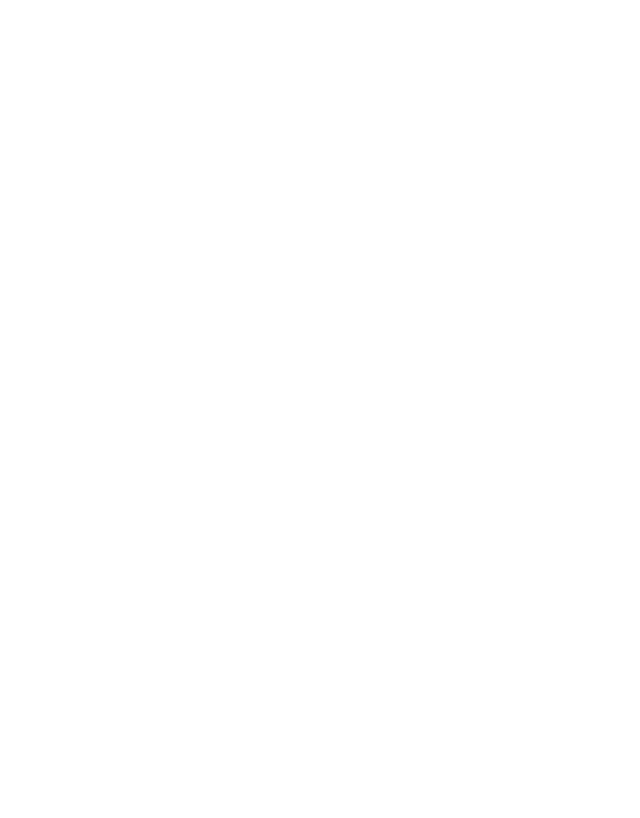
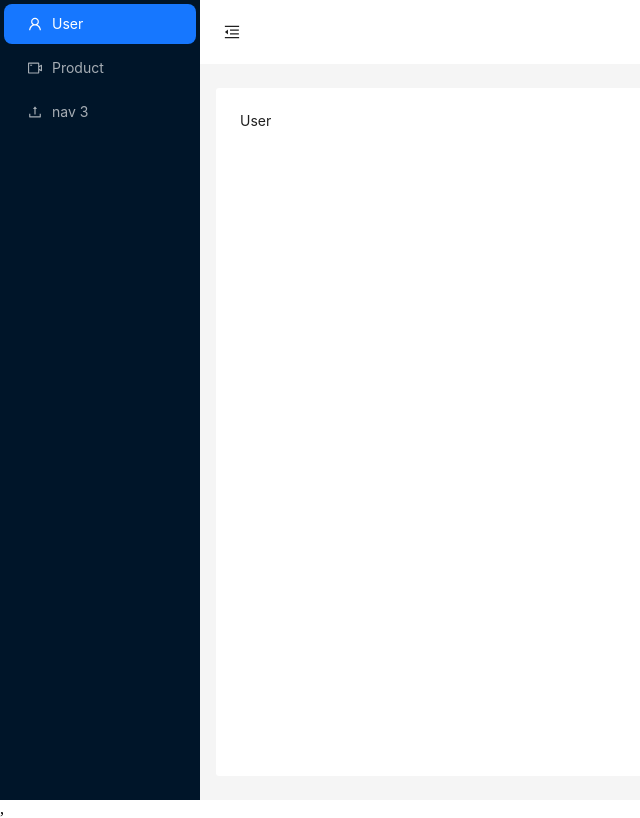
Before and after one commit to Jzztt/WD20203-reactjs, a React (Vite) app: page /admin/user in a window 1280 px wide. Before the commit this address had no page. Shown: the whole page, without its empty margins (0-640 px from the left). Built offline with nearby package versions, Linux system fonts and the light colour scheme.

Commit message:
feat: learning state

```diff
--- a/src/App.tsx
+++ b/src/App.tsx
@@ -1,20 +1,16 @@
 import { Route, Routes } from "react-router";
-import Home from "./pages/Home";
-import Login from "./pages/Login";
-import Register from "./pages/Register";
 import Product from "./pages/Product";
-import AdminLayout from "./layouts/AdminLayout";
+import LayoutAdmin from "./layouts/AdminLayout";
+import User from "./pages/User";
 
 function App() {
   return (
     <>
       <Routes>
-        <Route path="/admin" element={<AdminLayout />}>
+        <Route path="/admin" element={<LayoutAdmin />}>
           <Route path="product" element={<Product />} />
+          <Route path="user" element={<User />} />
         </Route>
-        <Route path="login" element={<Login />} />
-        <Route path="/" element={<Home />} />
-        <Route path="register" element={<Register />} />
       </Routes>
     </>
   );
--- a/src/layouts/AdminLayout.tsx
+++ b/src/layouts/AdminLayout.tsx
@@ -9,7 +9,7 @@
 import { Content, Header } from "antd/es/layout/layout";
 import Sider from "antd/es/layout/Sider";
 import { useState } from "react";
-import { Outlet } from "react-router";
+import { NavLink, Outlet } from "react-router";
 
 const LayoutAdmin = () => {
   const [collapsed, setCollapsed] = useState(false);
@@ -25,12 +25,12 @@
             {
               key: "1",
               icon: <UserOutlined />,
-              label: "nav 1",
+              label: <NavLink to={"/admin/user"}>User</NavLink>,
             },
             {
               key: "2",
               icon: <VideoCameraOutlined />,
-              label: "nav 2",
+              label: <a href="/admin/product">Product</a>,
             },
             {
               key: "3",
--- a/src/main.tsx
+++ b/src/main.tsx
@@ -6,8 +6,8 @@
 
 createRoot(document.getElementById("root")!).render(
   <StrictMode>
-    <BrowserRouter>
+      <BrowserRouter>
       <App />
-    </BrowserRouter>
+   </BrowserRouter>,
   </StrictMode>
 );
--- a/src/pages/Home.tsx
+++ b/src/pages/Home.tsx
@@ -1,6 +1,6 @@
 
 const Home = () => {
-  return <div>Home</div>;
+  return <div>2222</div>;
 };
 
 export default Home;
--- a/src/pages/Product.tsx
+++ b/src/pages/Product.tsx
@@ -1,8 +1,6 @@
 
 const Product = () => {
-  return (
-    <div>Product</div>
-  )
-}
 
-export default Product
+};
+
+export default Product;
--- /dev/null
+++ b/src/pages/User.tsx
@@ -0,0 +1,9 @@
+import React from 'react'
+
+const User = () => {
+  return (
+    <div>User</div>
+  )
+}
+
+export default User
```
Also changed, not shown: src/components/ProductDetail.tsx (added, +9 -0 lines), src/pages/State.tsx (added, +39 -0 lines).
